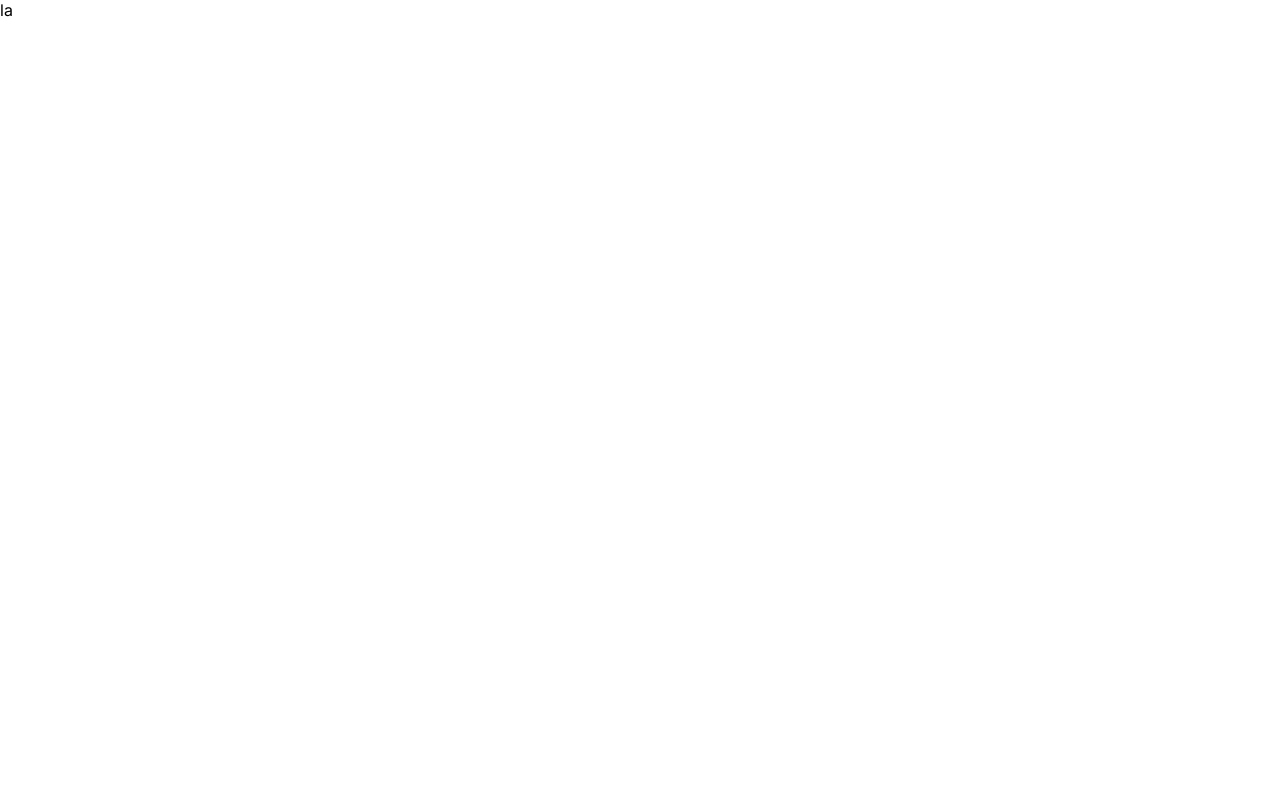
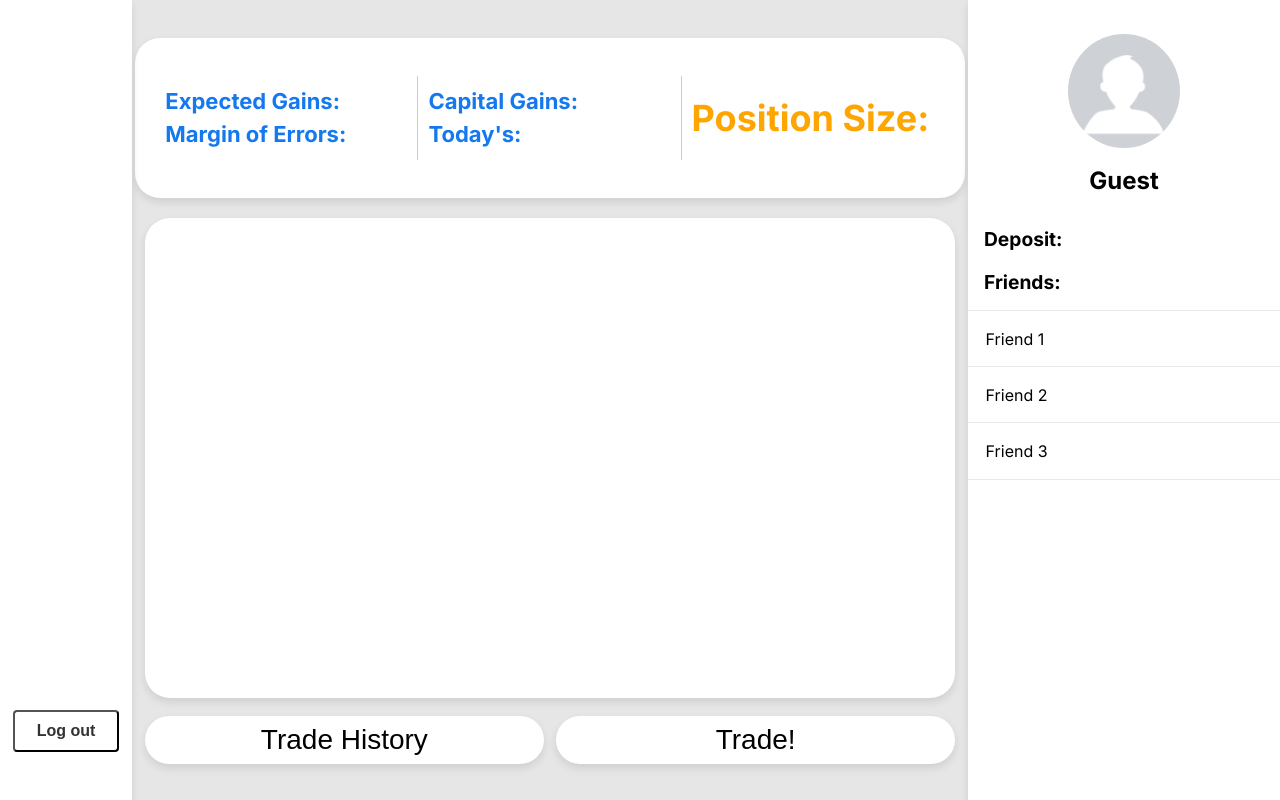
Before and after one commit to Yubo-Qiu/CS411_Next, a Next.js app in the folder cs411/: page /dashboard in a window 1280 px wide. Built offline with nearby package versions, Linux system fonts and the light colour scheme.

Commit message:
username not show right after

```diff
--- /dev/null
+++ b/cs411/src/app/components/Sidebar.js
@@ -0,0 +1,21 @@
+import React from 'react';
+import styles from './Sidebar.module.css';
+import Link from 'next/link';
+
+
+const Sidebar = () => {
+    return (
+      <aside className={styles.sidebar}>
+        <ul>
+          <li>
+            <Link href="/login">
+              <button className={styles.logoutButton}>Log out</button>
+            </Link>
+          </li>
+          {/* Add your other sidebar items here */}
+        </ul>
+      </aside>
+    );
+  }
+
+  export default Sidebar;
--- /dev/null
+++ b/cs411/src/app/components/Sidebar.module.css
@@ -0,0 +1,48 @@
+.sidebar {
+    width: 100px; /* Adjust width as needed */
+    height: 100vh; /* Full viewport height */
+    background-color: #ffffff;
+    position: fixed;
+    top: 0;
+    left: 0;
+    padding: 1rem;
+    box-shadow: 0 4px 8px rgba(0, 0, 0, 0.1);
+  }
+
+  .sidebar ul {
+    list-style: none;
+    padding: 0;
+  }
+
+  .sidebar li {
+    margin-bottom: 1rem;
+  }
+
+  .logoutButton {
+    background-color: #ffffff; /* Background color for the logout button */
+    color: #333; /* Text color for contrast */
+    text-align: center; /* Center the text inside the button */
+    border-radius: 4px; /* Rounded corners for aesthetic */
+    padding: 10px 0; /* Padding inside the button only top and bottom */
+    box-sizing: border-box; /* Include padding and border in the width */
+    display: block; /* Display block for the width to take effect */
+    margin: 0 auto; /* Auto margins for horizontal centering */
+    transition: background-color 0.3s; /* Transition for the background color */
+    font-size: 1rem; /* Increased font size for the button text */
+    text-decoration: none; /* No underline for the text */
+    font-weight: bold;
+    position: absolute; /* Absolute positioning relative to sidebar */
+    bottom: 80px; /* Adjusted to 60px from the bottom as per your code */
+    left: 10%; /* Left position to offset the reduced width */
+    right: 10%; /* Right position to offset the reduced width */
+  }
+
+  .logoutButton:hover {
+    background-color: #eeeeee; /* Darken button color on hover */
+    transform: scale(1.05); /* Slightly increase the size on hover for effect */
+  }
+
+  .sidebar ul li:last-child {
+    margin-top: auto; /* This will push the logout button towards the bottom */
+    margin-bottom: 100px; /* This is the space from the bottom of the sidebar */
+  }
--- a/cs411/src/app/components/Userbar.js
+++ b/cs411/src/app/components/Userbar.js
@@ -1,19 +1,38 @@
-import React from "react";
+'use client';
+
+import React, { useEffect } from "react";
 import Link from "next/link";
 import { UserAuth } from "../context/AuthContext";
+import { useContext, useState } from 'react';
+import { getAuth } from "firebase/auth";
+
+import styles from './Userbar.module.css';
 
 const Userbar = () => {
-    const { user, googleSignIn, logOut } = UserAuth();
 
-    const handleSignIn = async () => {
-        try {
-          await googleSignIn();
-        } catch (error) {
-          console.log(error);
-        }
-    };
+    const auth = getAuth();
+    const [loading, setLoading] = useState(true);
+    const user = auth.currentUser;
+    const username = user?.displayName || "Guest";
+    console.log("Current User: ", auth.currentUser);
 
     return (
-        <div>Userbar</div>
-    )
-}
+      <aside className={styles.sidebar}>
+        <div className={styles.profileContainer}>
+          <img src="icon.png" alt="Profile Image" className={styles.profileImage} />
+        </div>
+        <div className={styles.username}>{username}</div>
+        <div className={styles.info}>
+          <p className={styles.infoLine}>Deposit:</p>
+          <p className={styles.infoLine}>Friends:</p>
+          <div className={styles.friends}>
+            <div className={styles.friendCard}>Friend 1</div>
+            <div className={styles.friendCard}>Friend 2</div>
+            <div className={styles.friendCard}>Friend 3</div>
+          </div>
+        </div>
+      </aside>
+    );
+  }
+
+  export default Userbar;
--- /dev/null
+++ b/cs411/src/app/components/Userbar.module.css
@@ -0,0 +1,74 @@
+.sidebar {
+    width: 280px; /* Adjust width as needed */
+    height: 100vh; /* Full viewport height */
+    background-color: #ffffff;
+    position: fixed;
+    top: 0;
+    right: 0;
+    padding: 1rem;
+    box-shadow: 0 4px 8px rgba(0, 0, 0, 0.1); /* Optional: Adds a subtle shadow */
+  }
+
+  .profileContainer {
+    display: flex;
+    justify-content: center;
+    margin-top: 1rem;
+  }
+
+  .profileImage {
+    width: 40%; /* Adjust size as needed */
+    height: auto; /* Adjust size as needed */
+    border-radius: 50%; /* Makes the image a circle */
+    object-fit: cover; /* Ensures the image covers the circle area */
+    border: 2px solid #ffffff; /* Optional: Adds a white border */
+  }
+
+  .username {
+    text-align: center;
+    font-size: 1.5rem; /* Adjust size as needed */
+    margin-top: 1rem; /* Adjust size as needed */
+    color: #000000; /* Font color */
+    font-weight: bold;
+  }
+
+  .info {
+    margin-top: 2rem; /* Adjust as needed */
+  }
+
+  .infoLine {
+    font-size: 1.2rem;
+    margin-bottom: 1rem; /* Increased space between text and friend cards */
+    color: #000000;
+    font-weight: bold;
+  }
+
+  .friends {
+    display: flex;
+    flex-direction: column;
+    padding: 0; /* Ensure no padding is applied */
+    margin: 0; /* Ensure no margin is applied */
+    margin-left: -1rem;
+    margin-right: -1rem;
+  }
+
+  .friendCard {
+    background-color: #ffffff;
+    padding: 1.1rem;
+    font-size: 1rem;
+    width: 100%; /* Makes each friend card take up the full width */
+    box-sizing: border-box; /* Ensures padding is included in width calculation */
+    margin-bottom: 0rem; /* Adds some space between friend cards */
+    border-bottom: 1px solid #eaeaea;
+  }
+
+  .friendCard:hover {
+    background-color: #eaeaea;
+  }
+
+  .friendCard.active {
+    background-color: #eaeaea;
+  }
+
+  .friends .friendCard:first-child {
+    border-top: 1px solid #eaeaea;
+  }
--- a/cs411/src/app/context/AuthContext.js
+++ b/cs411/src/app/context/AuthContext.js
@@ -8,7 +8,7 @@ const AuthContext = createContext()
 
 
 export const AuthContextProvider = ({ children }) => {
-    const [user, setUser] = useState('Clint')
+    const [user, setUser] = useState(null)
 
     const googleSignIn = () => {
         const provider = new GoogleAuthProvider();
@@ -20,15 +20,15 @@ export const AuthContextProvider = ({ children }) => {
     };
 
     useEffect(() => {
-        const unsubscribe = onAuthStateChanged(auth, (currentUser) => {
-          setUser(currentUser);
-        });
-        return () => unsubscribe();
-    }, [user]);
-
+        const checkAuthentication = async () => {
+          await new Promise((resolve) => setTimeout(resolve, 50));
+          setLoading(false);
+        };
+        checkAuthentication();
+      }, [user]);
 
     return (
-        <AuthContext.Provider value={{ user, googleSignIn, logOut }}>
+        <AuthContext.Provider value={{ user, setUser, googleSignIn, logOut }}>
           {children}
         </AuthContext.Provider>
     );
--- a/cs411/src/app/dashboard/page.js
+++ b/cs411/src/app/dashboard/page.js
@@ -2,16 +2,42 @@ import Head from 'next/head';
 import Image from 'next/image';
 import Navbar from '../components/Navbar';
 import Footer from '../components/Footer';
+import Userbar from '../components/Userbar';
+import Sidebarbar from '../components/Userbar';
 import dynamic from 'next/dynamic';
 import { UserAuth } from "../context/AuthContext";
+import Sidebar from '../components/Sidebar';
+import styles from './page.module.css';
 
-const page = () => {
+const Dashboard = () => {
+  return (
+    <>
+      <div className={styles.pageContainer}>
+        <Sidebar />
+        <Userbar />
+        <main className={styles.main}>
+          <div className={styles.infoRectangle}>
+            <div className={styles.infoSection}>
+              <div>Expected Gains:</div>
+              <div>Margin of Errors:</div>
+            </div>
+            <div className={styles.infoSection}>
+              <div>Capital Gains:</div>
+              <div>Today's:</div>
+            </div>
+            <div className={styles.infoSection}><span className={styles.highlight}>Position Size:</span></div>
+          </div>
+          <div className={styles.graphRectangle}>
+            {/* Your graph content goes here */}
+          </div>
+          <div className={styles.buttonContainer}>
+            <button className={styles.actionButton}>Trade History</button>
+            <button className={styles.actionButton}>Trade!</button>
+          </div>
+        </main>
+      </div>
+    </>
+  );
+}
 
-
-  return (
-    <div className="p-4">la
-    </div>
-  );
-};
-
-export default page;
+export default Dashboard;
--- /dev/null
+++ b/cs411/src/app/dashboard/page.module.css
@@ -0,0 +1,98 @@
+/* CSS Reset */
+
+.pageContainer {
+  display: flex;
+  min-height: 100vh; /* Use viewport height to ensure full coverage */
+  width: 100%;
+}
+
+/* Main Content Styles */
+.main {
+  background-color: #e6e6e6;
+  padding-left: 100px; /* Width of your left sidebar */
+  padding-right: 280px; /* Adjust based on the width of your left sidebar */
+  flex-grow: 1; /* Ensure main content takes the remaining space */
+  display: flex;
+  justify-content: center;
+  align-items: center;
+  flex-direction: column;
+}
+
+.graphRectangle {
+  width: 90%; /* Adjust based on your preference */
+  height: 60%; /* Adjust based on your preference */
+  background-color: #ffffff; /* White background */
+  box-shadow: 0 4px 8px rgba(0, 0, 0, 0.1); /* Optional: Adds a subtle shadow */
+  border-radius: 25px; /* Optional: Rounds the corners */
+}
+
+.buttonContainer {
+  display: flex;
+  justify-content: space-around; /* Distribute space between buttons */
+  margin-top: 2%; /* Space between graph and buttons */
+  margin-bottom: 2%;
+  width: 91.4%;
+}
+
+.actionButton {
+  width: 48.5%; /* Adjust based on your preference */
+  padding: 1% 0; /* Vertical padding */
+  color: #000000; /* Black text */
+  background-color: #ffffff; /* White background */
+  border: none; /* Remove default border */
+  border-radius: 30px; /* Rounds the corners */
+  cursor: pointer; /* Change cursor to pointer on hover */
+  font-size: 28px; /* Font size */
+  box-shadow: 0 4px 8px rgba(0, 0, 0, 0.1); /* Adds a subtle shadow */
+  text-align: center; /* Center text */
+}
+
+.actionButton:hover {
+  background-color: #acacac; /* Darker color on hover */
+}
+
+.infoRectangle {
+  width: 87.7%; /* Same as graphRectangle */
+  height: 20%; /* Adjust based on your preference */
+  background-color: #ffffff; /* White background */
+  box-shadow: 0 4px 8px rgba(0, 0, 0, 0.1); /* Adds a subtle shadow */
+  border-radius: 25px; /* Rounds the corners */
+  display: flex;
+  justify-content: space-between;
+  align-items: center;
+  padding: 0 20px; /* Padding */
+  margin-bottom: 20px; /* Bottom margin */
+  margin-top: 20px; /* Top margin */
+}
+
+.infoSection {
+  width: 32%; /* Adjust if needed */
+  text-align: left; /* Align text to the left */
+  font-size: 22px; /* Font size */
+  display: flex;
+  flex-direction: column;
+  justify-content: flex-start; /* Align content to the top */
+  align-items: flex-start; /* Align content to the left */
+  line-height: 1.5; /* Line height */
+  overflow-wrap: break-word; /* Prevent overflow */
+  padding: 10px; /* Padding inside the info section */
+  position: relative; /* Relative positioning */
+  font-weight: bold; /* Bold font */
+  color: #1478ee; /* Blue color */
+}
+
+.highlight {
+  color: #FFA500; /* Orange color */
+  font-size: 36px; /* Font size */
+  font-weight: bold; /* Bold font */
+}
+
+.infoSection:not(:last-child)::after {
+  content: "";
+  position: absolute;
+  right: 0;
+  top: 1%; /* Adjust as needed */
+  bottom: 1%; /* Adjust as needed */
+  width: 1px; /* Thickness of the split line */
+  background-color: #ccc; /* Color of the split line */
+}
```
Also changed, not shown: cs411/src/app/dashboard/page.css (deleted).
